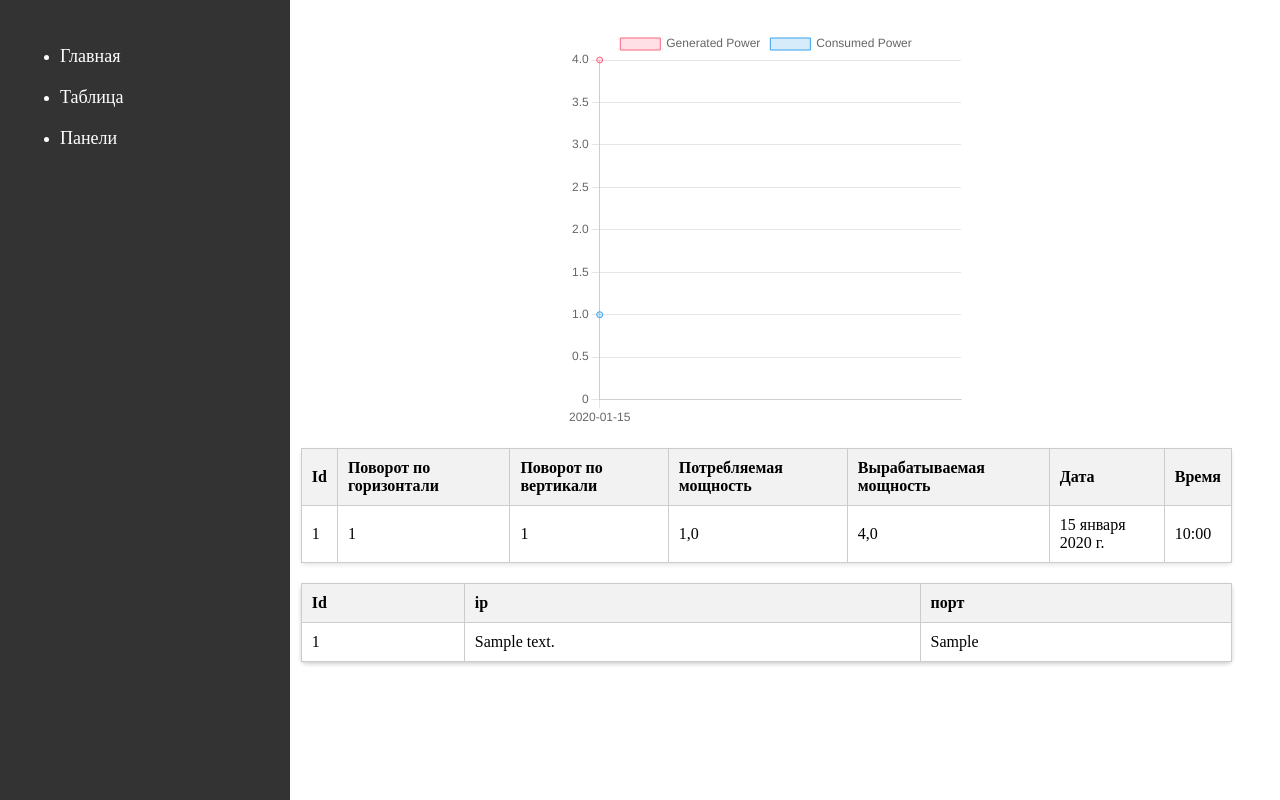
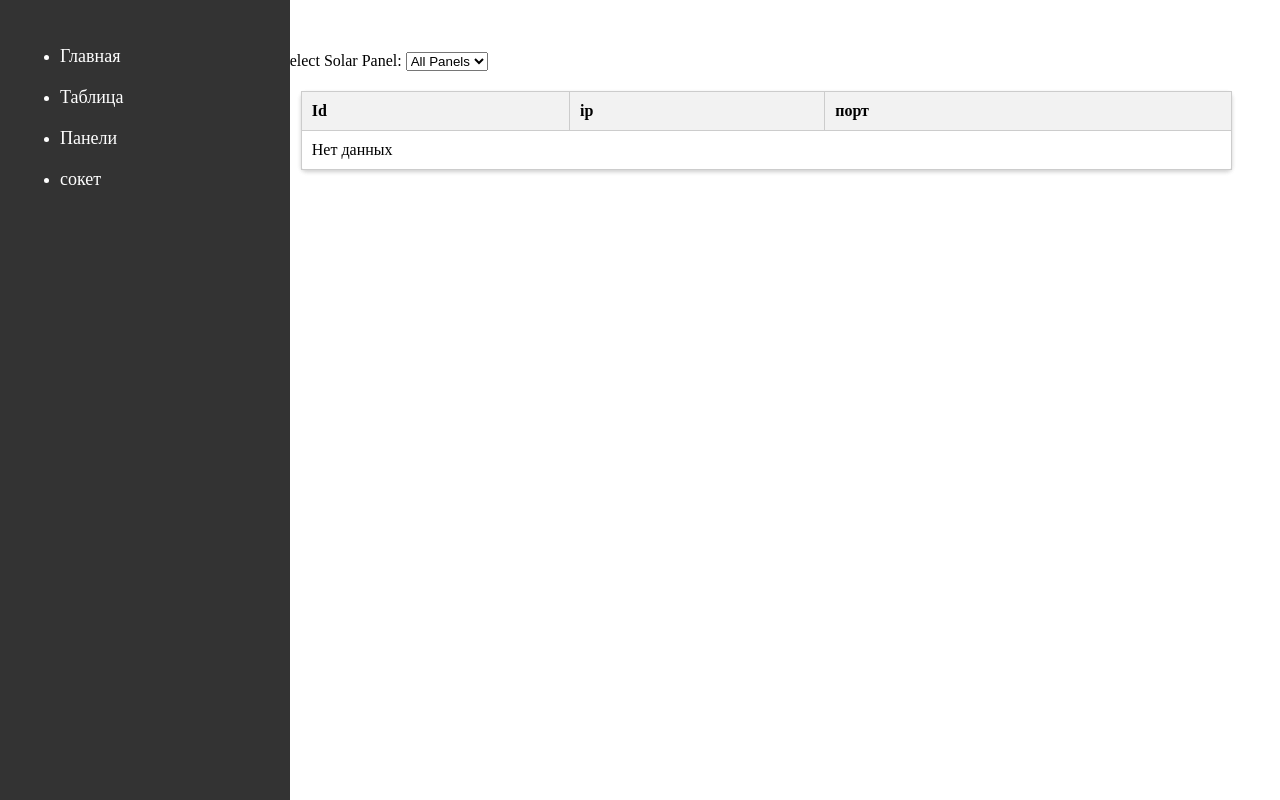
Before and after one commit to gingerswaltz/webServer, a Django app: page / in a window 1280 px wide. Run offline with Django 4.2, Linux system fonts and the light colour scheme; tables that the repository leaves empty hold one stand-in row (values such as "Sample post").

Commit message:
Очередные изменения дашборда
Добавлен асинхронный выбор таблицы

```diff
--- a/iot/iot/settings.py
+++ b/iot/iot/settings.py
@@ -41,7 +41,6 @@ INSTALLED_APPS = [
     'django.contrib.sessions',
     'django.contrib.messages',
     'django.contrib.staticfiles',
-    'chartjs'
 ]
 
 MIDDLEWARE = [
--- a/iot/main/static/main/js/chart.js
+++ b/iot/main/static/main/js/chart.js
@@ -1,30 +1,25 @@
-// Parse data for Chart.js
-var ctx = document.getElementById('characteristicsChart').getContext('2d');
-var dates = JSON.parse('{{ dates|safe }}');
-var generatedPower = JSON.parse('{{ generated_power|safe }}');
-var consumedPower = JSON.parse('{{ consumed_power|safe }}');
-
-// Render Chart.js Line Chart
-var myChart = new Chart(ctx, {
+function updateChart() {
+    var selectedPanel = document.getElementById('solarPanelSelect').value;
+    if (selectedPanel) {
+        // AJAX call to fetch data for the selected solar panel
+        fetch(`/get-characteristics-data/${selectedPanel}`)
+            .then(response => response.json())
+            .then(data => {
+                // Assuming 'data' is the characteristics data for the selected panel
+                var ctx = document.getElementById('solarPanelChart').getContext('2d');
+                var solarPanelChart = new Chart(ctx, {
+var ctx = document.getElementById('generatedPowerChart-{{ solar_panel.installation_number }}').getContext('2d');
+        var generatedPowerChart = new Chart(ctx, {
             type: 'line',
             data: {
-        labels: dates,
-        datasets: [
-            {
+                labels: {{ dashboard_data[solar_panel].chart_data.labels | safe }},
+                datasets: [{
                     label: 'Generated Power',
-                data: generatedPower,
-                backgroundColor: 'rgba(255, 99, 132, 0.2)',
-                borderColor: 'rgba(255, 99, 132, 1)',
+                    data: {{ dashboard_data[solar_panel].chart_data.generated_power_data | safe }},
+                    backgroundColor: 'rgba(0, 123, 255, 0.5)',
+                    borderColor: 'rgba(0, 123, 255, 1)',
                     borderWidth: 1
-            },
-            {
-                label: 'Consumed Power',
-                data: consumedPower,
-                backgroundColor: 'rgba(54, 162, 235, 0.2)',
-                borderColor: 'rgba(54, 162, 235, 1)',
-                borderWidth: 1
-            }
-        ]
+                }]
             },
             options: {
                 scales: {
@@ -34,3 +29,7 @@ var myChart = new Chart(ctx, {
                 }
             }
         });
+    });
+});
+}
+}
--- a/iot/main/templates/base.html
+++ b/iot/main/templates/base.html
@@ -17,7 +17,10 @@
                 </li>
                 <li class="nav-item">
                   <a class="nav-link" href="{% url 'panels' %}">Панели</a>
-              </li>
+                </li>
+                <li class="nav-item">
+                    <a class="nav-link" href="{% url 'socket' %}">сокет</a>
+                </li>
             </ul>
         </aside>
         <main>
--- a/iot/main/templates/dashboard.html
+++ b/iot/main/templates/dashboard.html
@@ -5,43 +5,49 @@
 {% block content %}
 <link rel="stylesheet" href="../static/main/css/dashboard.css">
 <script src="https://cdn.jsdelivr.net/npm/chart.js"></script>
+<script src="https://code.jquery.com/jquery-3.6.0.min.js"></script>
 
 <div class="chart-container">
     <canvas id="characteristicsChart" width="20" height="20" style="height: 600; width: 600;"></canvas>
+    <script src="../static/main/js/chart.js"></script>
 </div>
 
-<div class="table-container">
-    <table>
-        <thead>
-            <tr>
-                <th>Id</th>
-                <th>Поворот по горизонтали</th>
-                <th>Поворот по вертикали</th>
-                <th>Потребляемая мощность</th>
-                <th>Вырабатываемая мощность</th>
-                <th>Дата</th>
-                <th>Время</th>
-            </tr>
-        </thead>
-        <tbody>
-            {% for char in characteristics %}
-                <tr>
-                    <td>{{char.solar_panel}}</td>
-                    <td>{{char.horizontal_position}}</td>
-                    <td>{{char.vertical_position}}</td>
-                    <td>{{char.consumed_power}}</td>
-                    <td>{{char.generated_power}}</td>
-                    <td>{{char.date}}</td>
-                    <td>{{char.time}}</td>
-                </tr>
-            {% empty %}
-                <tr>
-                    <td colspan="7">Нет данных</td>
-                </tr>
-            {% endfor %}
-        </tbody>
-    </table>
-</div>
+<label for="selected_panel">Select Solar Panel:</label>
+    <select name="selected_panel" id="selected_panel" onchange="fetchData()">
+        <option value="all">All Panels</option>
+        {% for panel in solar_panels %}
+            <option value="{{ panel.installation_number }}">{{ panel.installation_number }}</option>
+        {% endfor %}
+    </select>
+
+    <div id="data_display">
+        <!-- Data will be displayed here -->
+    </div>
+
+    <script>
+        function fetchData() {
+            var selectedPanel = $('#selected_panel').val();
+            $.ajax({
+                url: '{% url 'home' %}',
+                data: {
+                    'selected_panel': selectedPanel
+                },
+                dataType: 'json',
+                success: function (response) {
+                    var data = JSON.parse(response.data);
+                    var html = '';
+                    for (var i = 0; i < data.length; i++) {
+                        html += '<p>Date: ' + data[i].fields.date + '</p>';
+                        html += '<p>Time: ' + data[i].fields.time + '</p>';
+                        // ... add other fields similarly
+                    }
+                    $('#data_display').html(html);
+                }
+            });
+        }
+    </script>
+
+
 <div class='panel-table-container'>
     <table>
         <thead>
@@ -67,43 +73,7 @@
     </table>
 </div>
 
-<script>
-var ctx = document.getElementById('characteristicsChart').getContext('2d');
-    var dates = JSON.parse('{{ dates|safe }}');
-    var generatedPower = JSON.parse('{{ generated_power|safe }}');
-    var consumedPower = JSON.parse('{{ consumed_power|safe }}');
 
-    // Render Chart.js Line Chart
-    var myChart = new Chart(ctx, {
-        type: 'line',
-        data: {
-            labels: dates,
-            datasets: [
-                {
-                    label: 'Generated Power',
-                    data: generatedPower,
-                    backgroundColor: 'rgba(255, 99, 132, 0.2)',
-                    borderColor: 'rgba(255, 99, 132, 1)',
-                    borderWidth: 1
-                },
-                {
-                    label: 'Consumed Power',
-                    data: consumedPower,
-                    backgroundColor: 'rgba(54, 162, 235, 0.2)',
-                    borderColor: 'rgba(54, 162, 235, 1)',
-                    borderWidth: 1
-                }
-            ]
-        },
-        options: {
-            scales: {
-                y: {
-                    beginAtZero: true
-                }
-            }
-        }
-    });
-</script>
 
 
 {% endblock %}
--- /dev/null
+++ b/iot/main/templates/socket.html
@@ -0,0 +1,3 @@
+{% extends "base.html" %}
+{% block content %}
+{% endblock %}
--- a/iot/main/urls.py
+++ b/iot/main/urls.py
@@ -6,7 +6,10 @@ from django.contrib.auth import views as auth_views
 
 
 urlpatterns = [
-    path('', views.dashboard_char_table, name='home' ),
+    path('', views.dashboard, name='home' ),
+    path('socket/', views.socket, name='socket'),
+    path('get-characteristics-data/<int:installation_number>', views.get_characteristics_data, name='get-characteristics-data'),
     path('table/', views.char_table, name='table' ),
     path('panels/', views.solar_panels, name='panels'),
+    path('characteristics-data/', characteristics_data, name='characteristics-data'),
 ]
--- a/iot/main/views.py
+++ b/iot/main/views.py
@@ -1,38 +1,73 @@
 from django.shortcuts import render
-from django.http import HttpResponse
+from django.http import HttpResponse, JsonResponse
 from django import forms
 from django.views.generic import CreateView, UpdateView, DeleteView, ListView
 from .models import Solar_Panel, Characteristics
 import logging
-from django.core.serializers import serialize
+from django.core import serializers
 
 import json
 
 from django.views.generic import TemplateView
-from chartjs.views.lines import BaseLineChartView
 
-def dashboard_char_table(request):
+
+def dashboard(request):
     solar_panels = Solar_Panel.objects.all()
-    characteristics = Characteristics.objects.order_by('-date', '-time')[:5]
 
-    dates = [char.date.strftime("%Y-%m-%d") for char in characteristics]
-    generated_power = [char.generated_power for char in characteristics]
-    consumed_power = [char.consumed_power for char in characteristics]
+    # Check if it's an AJAX request
+    if request.headers.get('X-Requested-With') == 'XMLHttpRequest':
+        selected_panel_number = request.GET.get('selected_panel')
+        if selected_panel_number == "all":
+            characteristics = Characteristics.objects.all().order_by('-date', 'time')
+        else:
+            selected_panel = Solar_Panel.objects.get(installation_number=selected_panel_number)
+            characteristics = Characteristics.objects.filter(solar_panel=selected_panel).order_by('-date', 'time')
 
-    context = {
-        'characteristics': characteristics,
-        'panels': solar_panels,
-        'dates': json.dumps(dates),
-        'generated_power': json.dumps(generated_power),
-        'consumed_power': json.dumps(consumed_power),
+        # Serializing queryset to JSON
+        data = serializers.serialize('json', characteristics)
+        return JsonResponse({'data': data})
+
+    return render(request, 'dashboard.html', {'solar_panels': solar_panels})
+
+
+def get_characteristics_data(request, installation_number):
+    characteristics = Characteristics.objects.filter(solar_panel__installation_number=installation_number).order_by('-date', 'time')
+    data = {
+        'labels': [f"{char.date} {char.time}" for char in characteristics],
+        'generated_power_data': [char.generated_power for char in characteristics],
+        # ... add other data as needed
     }
+    return JsonResponse(data)
 
-    return render(request, "dashboard.html", context)
 
 def char_table(request):
     char = Characteristics.objects.order_by('-date', '-time')
     return render(request, "table.html", {'characteristics': char})
 
+
 def solar_panels(request):
     solar = Solar_Panel.objects.all()
     return render(request, "panels.html", {'panels': solar})
+
+
+def characteristics_data(request):
+    # Get the selected solar panel if provided
+    selected_panel_id = request.GET.get('solar_panel')
+    if selected_panel_id:
+        characteristics = Characteristics.objects.filter(solar_panel_id=selected_panel_id)
+    else:
+        characteristics = Characteristics.objects.all()
+
+    # Prepare the data for the response
+    data = {
+        'dates': [char.date.strftime("%Y-%m-%d") for char in characteristics],
+        'generated_power': [char.generated_power for char in characteristics],
+        'consumed_power': [char.consumed_power for char in characteristics],
+    }
+
+    return JsonResponse(data)
+
+
+def socket(request):
+    sol = Solar_Panel.objects.all()
+    return render(request, "socket.html")
```
Lines whose indentation alone changed are shown as unchanged.
